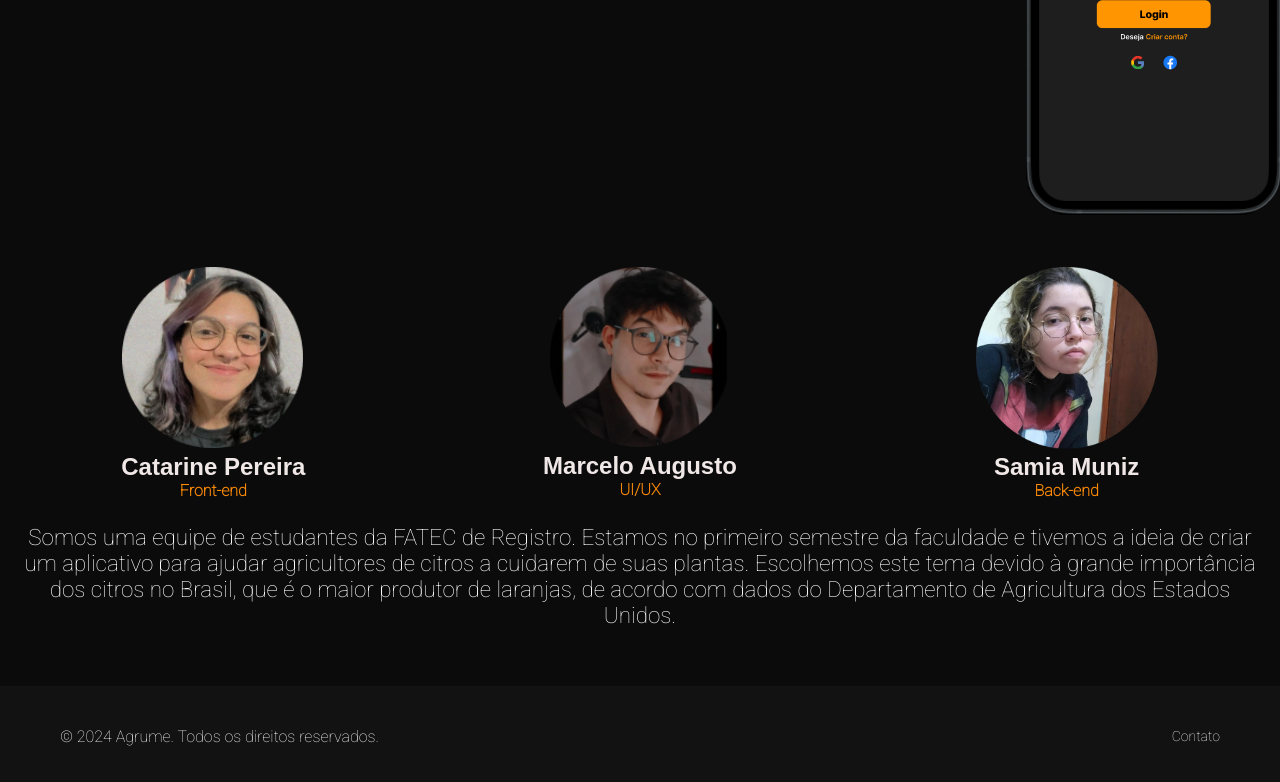
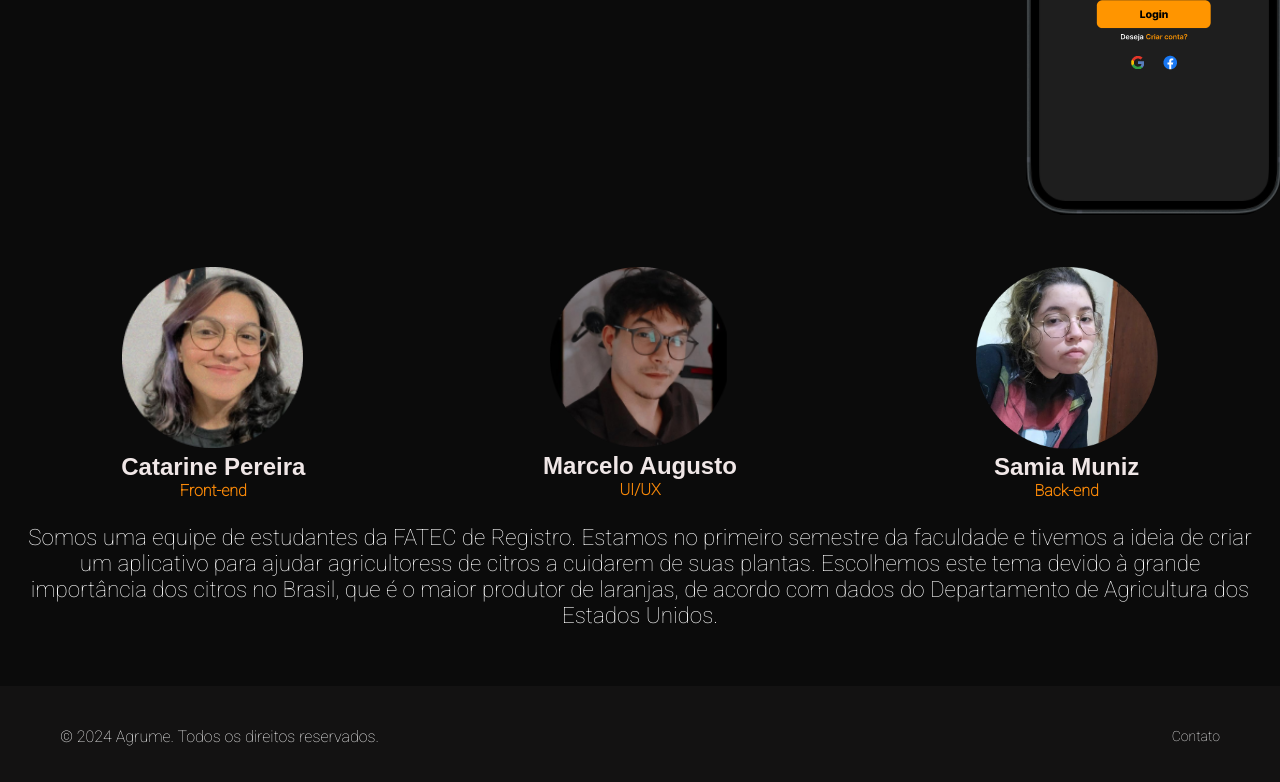
Before and after one commit to Marcelo-18a/Site, a plain HTML site: page index.html in a window 1280 px wide. Shown: the part 1205-1987 px from the top of the page. Drawn offline with Linux system fonts and the light colour scheme; a web font is replaced by a local one.

Commit message:
qualfoi_commit

```diff
--- a/index.html
+++ b/index.html
@@ -186,7 +186,7 @@
 
         <!-- Texto sobre a equipe -->
         <section class="Textteam">
-            Somos uma equipe de estudantes da FATEC de Registro. Estamos no primeiro semestre da faculdade e tivemos a ideia de criar um aplicativo para ajudar agricultores de citros a cuidarem de suas plantas. Escolhemos este tema devido à grande importância dos citros no Brasil, que é o maior produtor de laranjas, de acordo com dados do Departamento de Agricultura dos Estados Unidos.
+            Somos uma equipe de estudantes da FATEC de Registro. Estamos no primeiro semestre da faculdade e tivemos a ideia de criar um aplicativo para ajudar agricultoress de citros a cuidarem de suas plantas. Escolhemos este tema devido à grande importância dos citros no Brasil, que é o maior produtor de laranjas, de acordo com dados do Departamento de Agricultura dos Estados Unidos.
         </section>
 
         <div class="branco">
```
